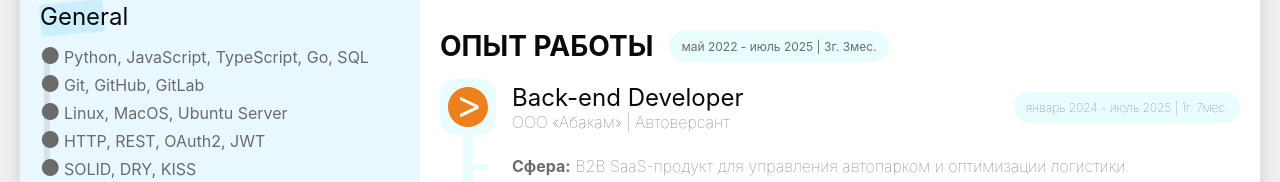
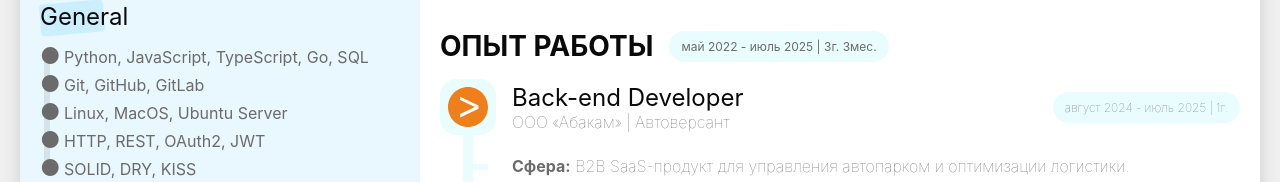
Before and after one commit to diplomatgmg/cv, a React (Vite) app in the folder frontend/: page /cv in a window 1280 px wide. Shown: the part 577-759 px from the top of the page. Built offline with nearby package versions, Linux system fonts and the light colour scheme.

Commit message:
fix: experience

```diff
--- a/frontend/src/pages/CVPage.tsx
+++ b/frontend/src/pages/CVPage.tsx
@@ -188,7 +188,7 @@ export const CVPage = () => {
                   </ExperiencePlaceWork>
                 </ExperienceHeaderInner>
                 <ExperienceHeaderInner>
-                  <ExperienceTime>{formatDateRange("2024-01-01")}</ExperienceTime>
+                  <ExperienceTime>{formatDateRange("2024-08-01", "2025-07-01")}</ExperienceTime>
                 </ExperienceHeaderInner>
               </ExperienceHeader>
               <ExperienceDetailsWrapper>
```
